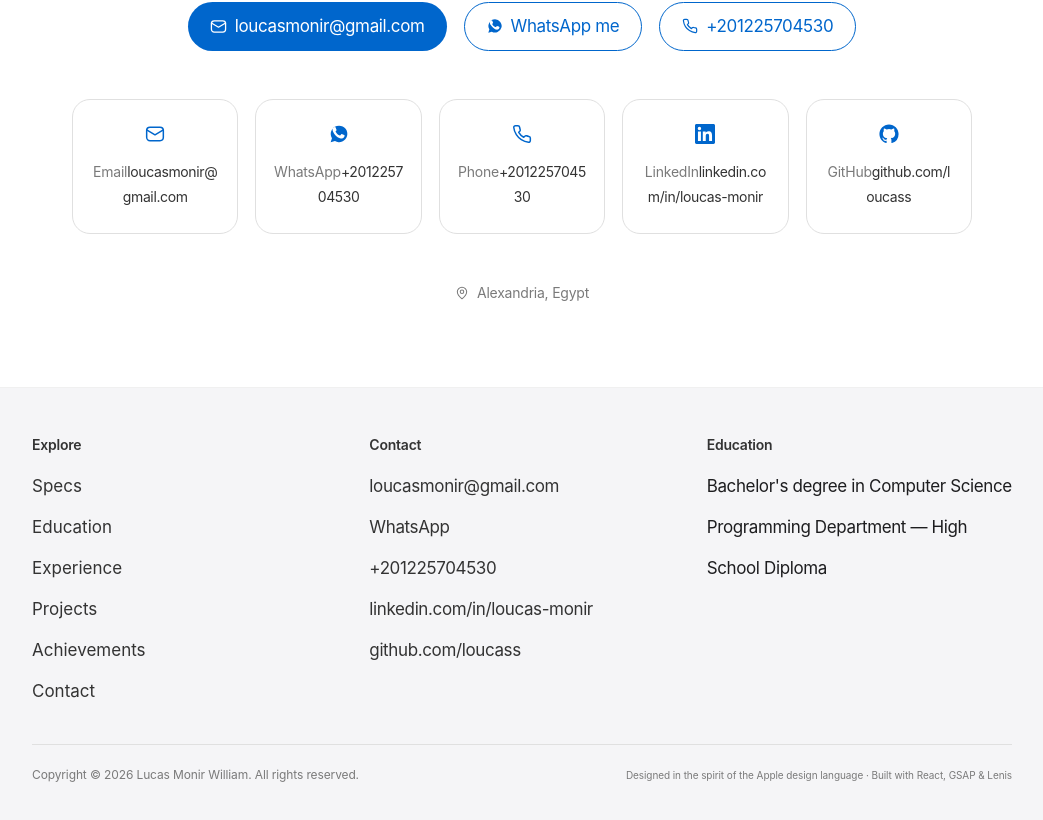
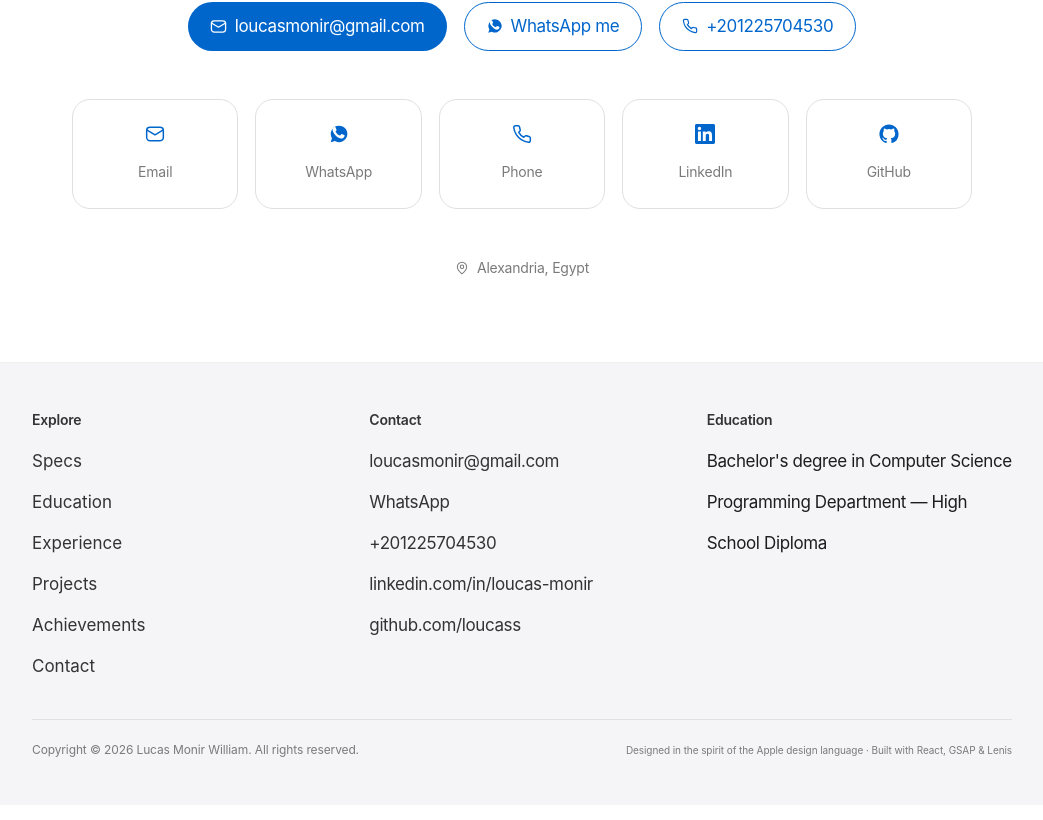
Before and after one commit to loucass/portfolio, a React (Vite) app: page / in a window 1280 px wide. Shown: the part 5598-6418 px from the top of the page, without its empty margins (118-1161 px from the left). Built offline with nearby package versions, Linux system fonts and the light colour scheme.

Commit message:
remove full link from channel cards and make it have just value

```diff
--- a/src/components/Contact.tsx
+++ b/src/components/Contact.tsx
@@ -75,7 +75,6 @@ export function Contact() {
                 <span className="channel-card__icon">{channel.icon}</span>
                 <span className="channel-card__meta">
                   <span className="channel-card__label caption">{channel.label}</span>
-                  <span className="channel-card__value">{channel.value}</span>
                 </span>
               </a>
             </li>
```
